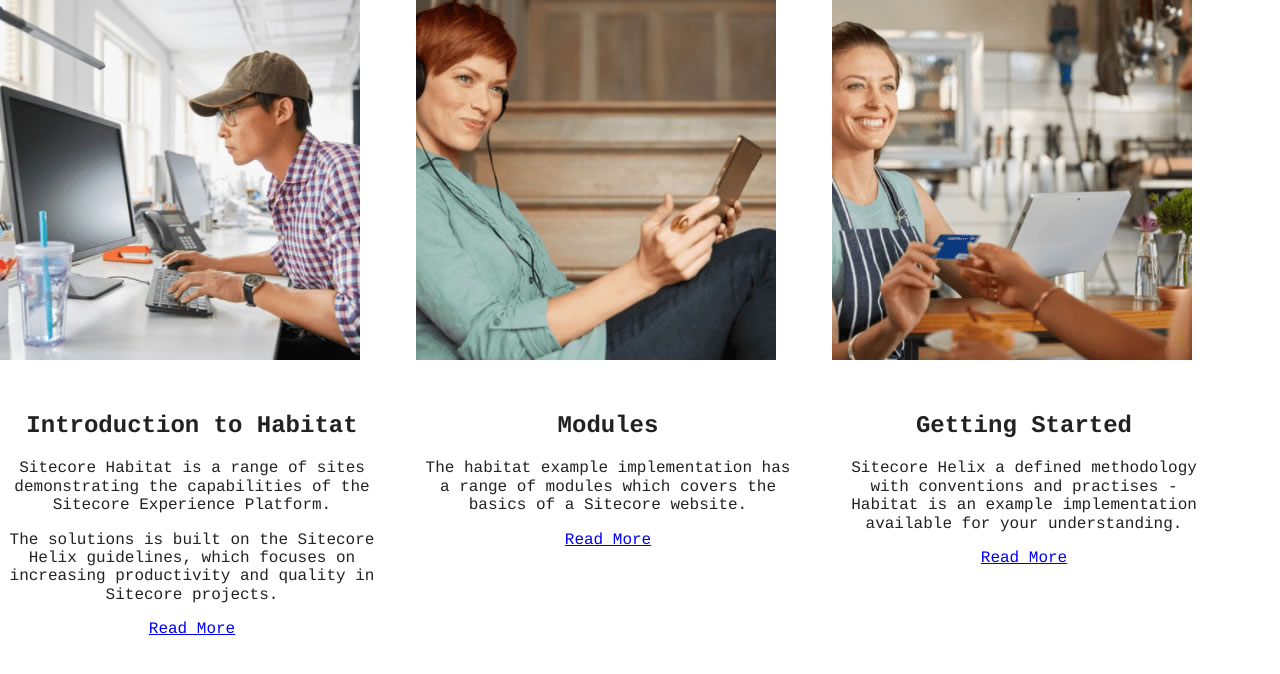
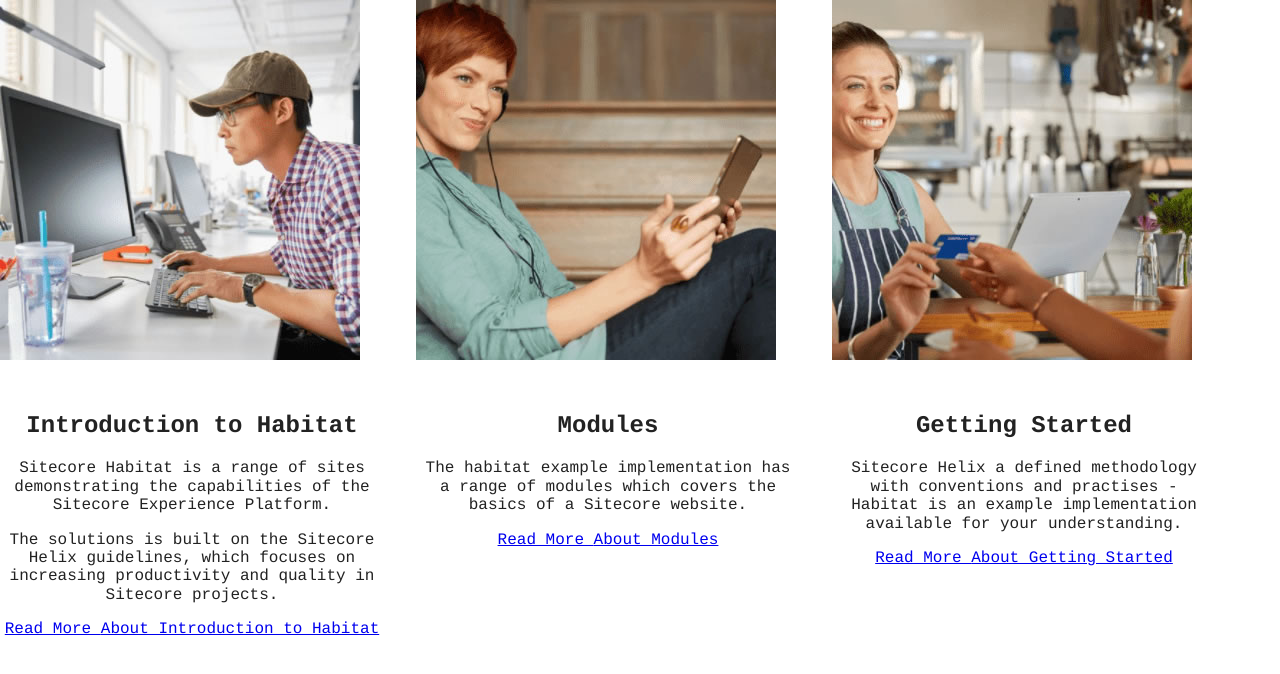
Before and after one commit to adambezemek/xc-code-challenge, a Vue app in the folder xc-code-challenge/: page / in a window 1280 px wide. Shown: the top 674 px of the page. Built offline with nearby package versions, Linux system fonts and the light colour scheme.

Commit message:
Add copy for screen readers because Read More isn't really descriptive

```diff
--- a/xc-code-challenge/src/components/ContentGrid.vue
+++ b/xc-code-challenge/src/components/ContentGrid.vue
@@ -8,7 +8,7 @@
         <h2 v-text="section[index].name"></h2>
         <div v-html="section[index].content">
         </div>
-        <a :href="section[index].url">Read More</a>
+        <a :href="section[index].url">Read More <span class="u-visually-hidden">About {{section[index].name}}</span></a>
       </div>
     </template>
   </draggable>
```
